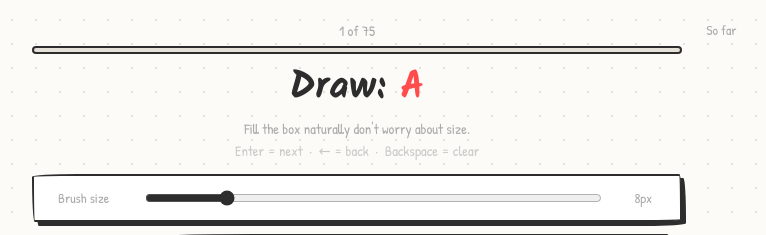
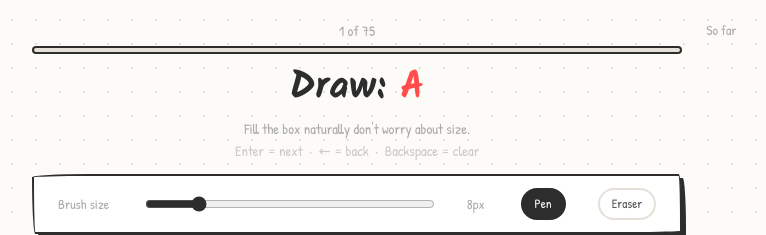
Before and after one commit to Rexaintreal/letterset, a Flask app: page /draw in a window 1280 px wide. Shown: the part 88-323 px from the top of the page, without its empty margins (0-766 px from the left). Run offline with Flask 3, Linux system fonts and the light colour scheme; some libraries are stand-ins or nearby versions.

Commit message:
added eraser tool to draw page

```diff
--- a/static/css/styles.css
+++ b/static/css/styles.css
@@ -1753,3 +1753,37 @@ main, .hero, .upload-card, .upload-main {
         gap: 0.75rem;
     }
 }
+
+/*Eraser pen toggle*/
+.tool-mode-btn {
+    font-family: 'Patrick Hand', cursive;
+    font-size: 0.8rem;
+    padding: 0.3rem 0.75rem;
+    border: 2px solid #e5e0d8;
+    border-radius: 20px;
+    background: white;
+    color: #555;
+    cursor: pointer;
+    transition: all 0.15s ease;
+}
+
+.tool-mode-btn:hover {
+    border-color: #2d2d2d;
+    color: #2d2d2d;
+}
+
+.tool-mode-btn:hover {
+    border-color: #2d2d2d;
+}
+
+.tool-mode-btn.active {
+    background: #2d2d2d;
+    color: white;
+    border-color: #2d2d2d;
+}
+
+.tool-mode-btn.eraser-active {
+    background: #ff4d4d;
+    color: white;
+    border-color: #ff4d4d;
+}
--- a/static/js/script.js
+++ b/static/js/script.js
@@ -133,6 +133,22 @@ if (drawCanvas) {
         document.getElementById('brushVal').textContent = this.value + 'px';
     });
 
+    let eraserMode = false;
+    document.getElementById('penBtn').addEventListener('click', () => {
+        eraserMode = false;
+        ctx.globalCompositeOperation = 'source-over';
+        document.getElementById('penBtn').classList.add('active');
+        document.getElementById('penbtn').classList.remove('eraser-active');
+        document.getElementById('eraserBtn').classList.remove('active', 'eraser-active');
+    });
+
+    document.getElementById('eraserBtn').addEventListener('click', () => {
+        eraserMode = true;
+        ctx.globalCompositeOperation = 'destination-out';
+        document.getElementById('eraserBtn').classList.add('active', 'eraser-active');
+        document.getElementById('penBtn').classList.remove('active');
+    });
+
     function resizeCanvas() {
         const wrap = drawCanvas.parentElement;
         const w = wrap.clientWidth;
@@ -211,6 +227,10 @@ if (drawCanvas) {
 
     document.getElementById('clearBtn').addEventListener('click', () => {
         ctx.clearRect(0, 0, drawCanvas.width, drawCanvas.height);
+        eraserMode = false;
+        ctx.globalCompositeOperation = 'source-over';
+        document.getElementById('penBtn').classList.add('active');
+        document.getElementById('eraserBtn').classList.remove('active', 'eraser-active');
     });
     document.getElementById('backBtn').addEventListener('click', () => {
         if (current === 0) return;
@@ -225,6 +245,10 @@ if (drawCanvas) {
         else goToChar(next);
     });
     document.getElementById('nextBtn').addEventListener('click', () => {
+        eraserMode = false;
+        ctx.globalCompositeOperation = 'source-over';
+        document.getElementById('penBtn').classList.add('active');
+        document.getElementById('eraserBtn').classList.remove('active', 'eraser-active');
         if (isCanvasEmpty()) return;
         const dataURL = drawCanvas.toDataURL('image/png');
         drawings[current] = dataURL;
--- a/templates/draw.html
+++ b/templates/draw.html
@@ -53,6 +53,8 @@
                     <span class="tool-label">Brush size</span>
                     <input type="range" min="4" max="28" value="8" id="brushSlider" class="preview-slider" style="width:140px;">
                     <span class="tool-label" id="brushVal">8px</span>
+                    <button class="tool-mode-btn active" id="penBtn" title="Pen">Pen</button>
+                    <button class="tool-mode-btn" id="eraserBtn" title="Eraser">Eraser</button>
                 </div>
                 <div class="draw-canvas-wrap" style="flex:1; min-height:0; display:flex;">
                     <canvas id="drawCanvas" class="draw-canvas" style="width:100%; height:100%; display:block;"></canvas>
```
